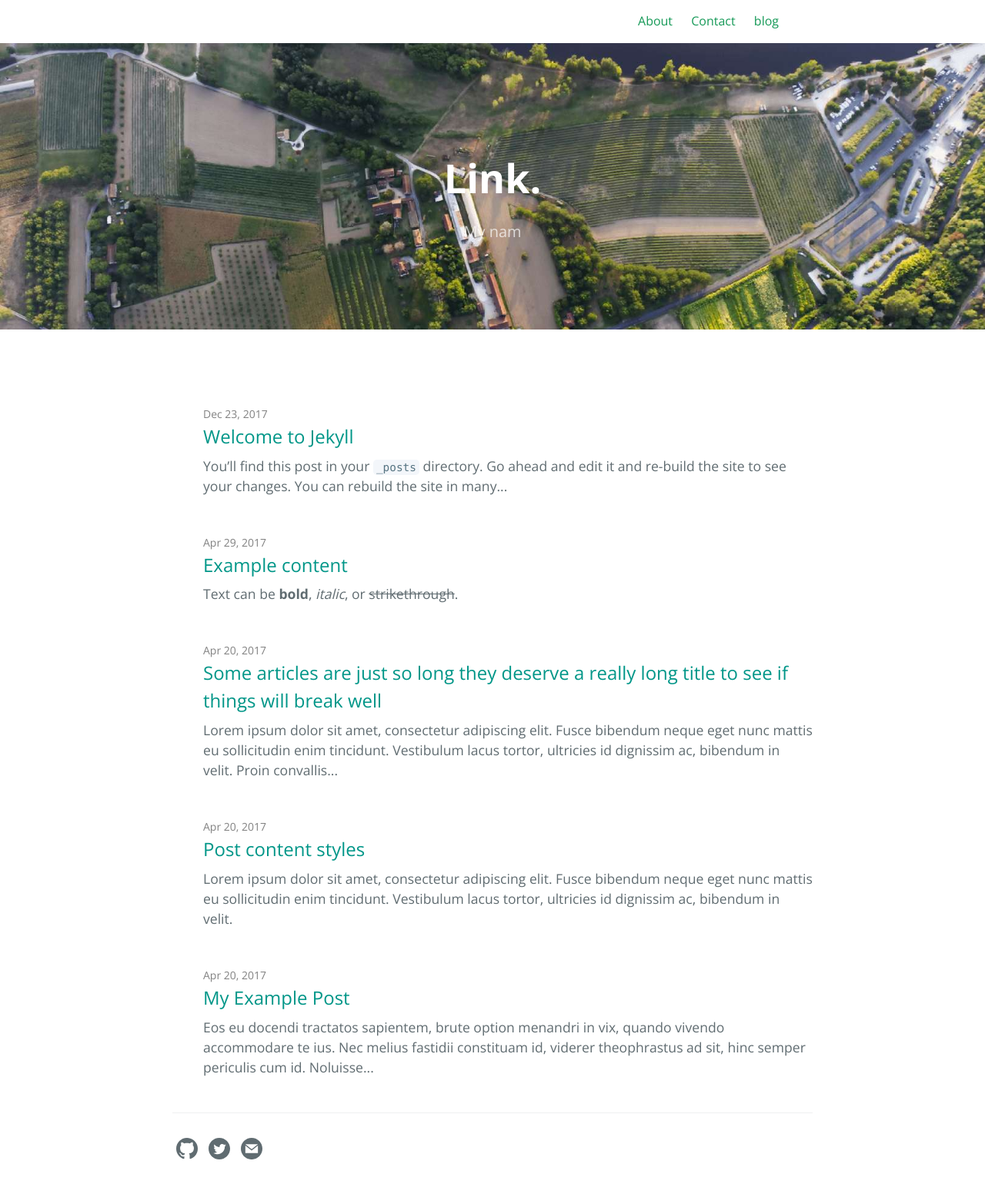
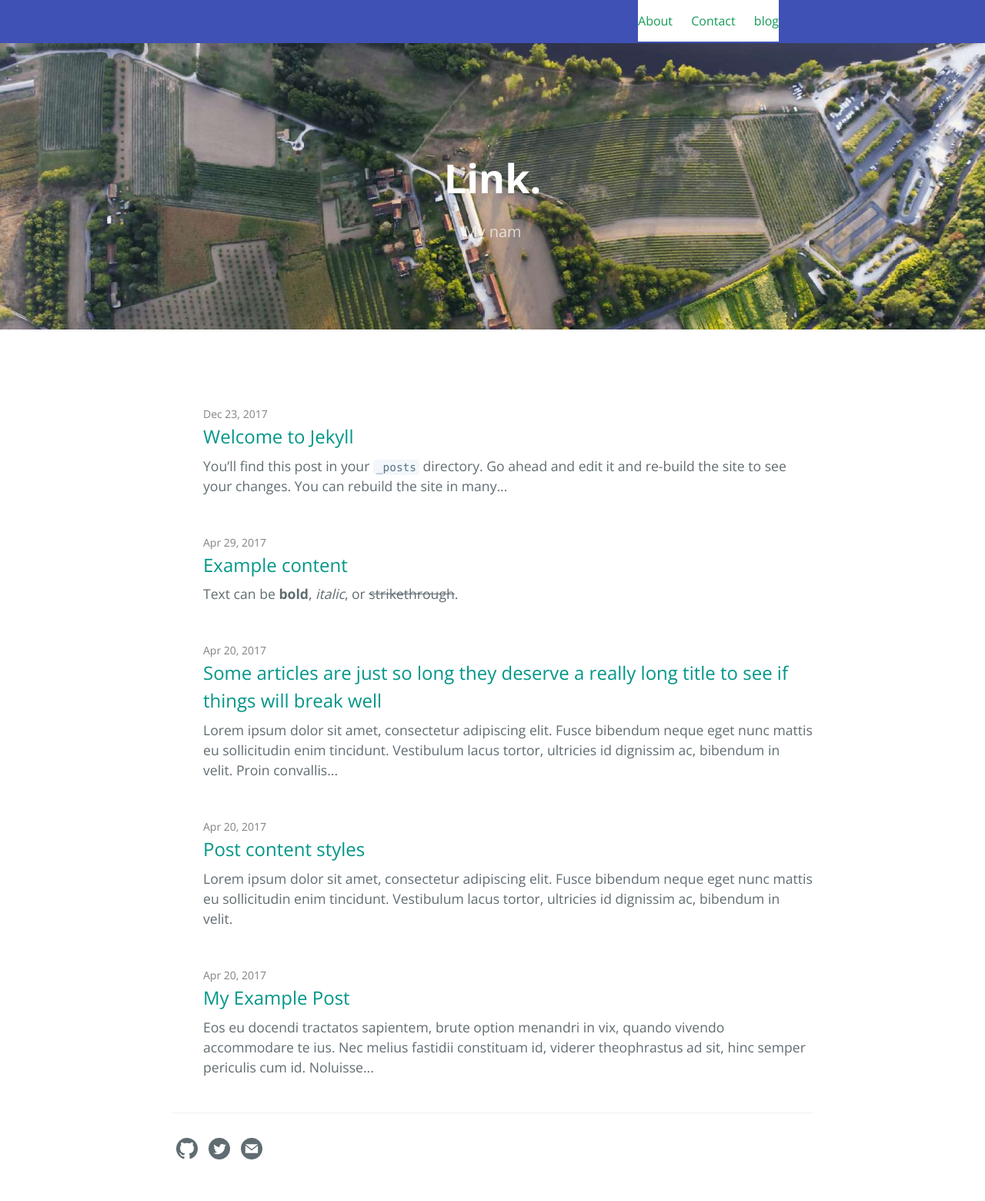
Before and after one commit to link9596/qwq, a Jekyll site: the page built from index.md, in a window 1280 px wide. Shown: the whole page at 77% size. Built offline with Jekyll 4.4.1, drawn with Linux system fonts in a browser that asks for light colours.

Commit message:
Update _layout.scss

```diff
--- a/_sass/blog/_layout.scss
+++ b/_sass/blog/_layout.scss
@@ -4,7 +4,7 @@
 .site-header {
   border-bottom: 0px solid $grey-color-light;
   min-height: $spacing-unit * 1.865;
-  background-color: transparent;
+  background-color: #3F51B5;
 
   // Positioning context for the mobile navigation icon
   position: relative;
```
